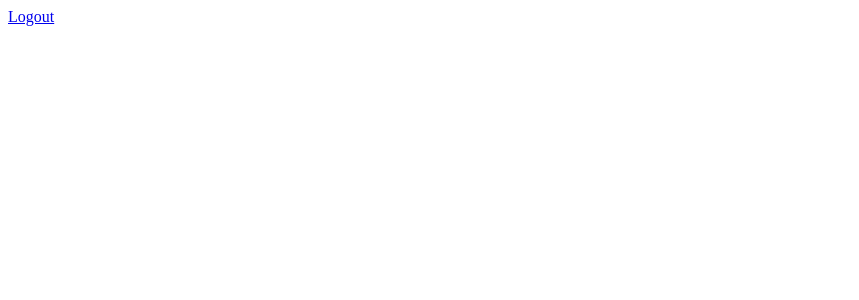
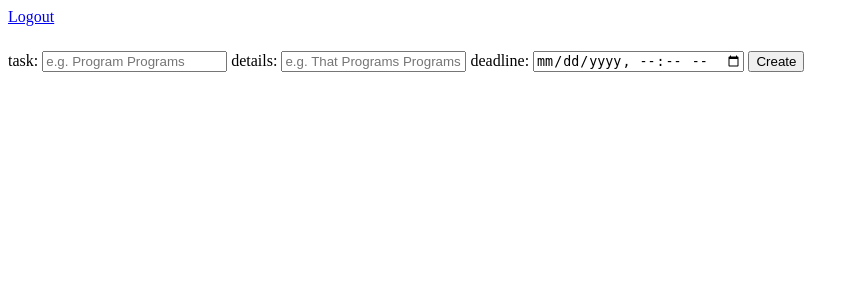
Before and after one commit to TheTahaYaseen/DjangoToDo, a Django app: page /create_todo in a window 1280 px wide. Before the commit the part shown is almost empty. Shown: the top 300 px of the page, without its empty margins (0-859 px from the left). Run offline with Django 4.2, Linux system fonts and the light colour scheme; a user stored in the database is signed in.

Commit message:
Create Todo Kind Of Made

```diff
--- a/main/templates/main/create_todo_view.html
+++ b/main/templates/main/create_todo_view.html
@@ -3,4 +3,24 @@
 
 {% block main %}
 
+<form method="POST">
+    {% csrf_token %}
+
+    <h6>{{error}}</h6>
+
+    <label for="task">task:</label>
+    <input required type="text" name="task" id="task" placeholder="e.g. Program Programs">
+
+    <label for="details">details:</label>
+    <input required type="text" name="details" id="details" placeholder="e.g. That Programs Programs">
+
+    <label for="deadline">deadline:</label>
+    <input type="datetime-local" name="deadline" id="deadline" placeholder="e.g. 22 December 2023">
+
+    <input hidden type="text" name="subtask_of" id="subtask_of" value="{{subtask_of}}">
+
+    <button type="submit">Create</button>
+
+</form>
+
 {% endblock main %}
--- a/main/views.py
+++ b/main/views.py
@@ -4,6 +4,8 @@ from django.contrib.auth.forms import UserCreationForm
 from django.contrib.auth import authenticate, login, logout
 from django.contrib.auth.decorators import login_required
 from django.contrib.auth.models import User
+
+from .models import Todo
 
 # Create your views here.
 def home_view(request):
@@ -72,7 +74,21 @@ def todos_view(request):
 @login_required(login_url='/login')
 def create_todo_view(request):
     # Will Contain All Attributes Inputs
-    context = {}
+
+    subtask_of = request.GET.get("subtask_of") if request.GET.get("subtask_of") else None
+
+    if request.method == "POST":
+
+        Todo.objects.create(
+            task = request.POST.get("task"),
+            details = request.POST.get("details"),
+            deadline = request.POST.get("deadline") if request.POST.get("deadline") else None,
+            subtask_of = request.POST.get("subtask_of") if request.POST.get("subtask_of") != "None"  else None,
+            task_by = request.user,
+            media = None
+        )
+
+    context = {"subtask_of": subtask_of}
     return render(request, "main/create_todo_view.html", context)
 
 @login_required(login_url='/login')
```
Also changed, not shown: db.sqlite3.
